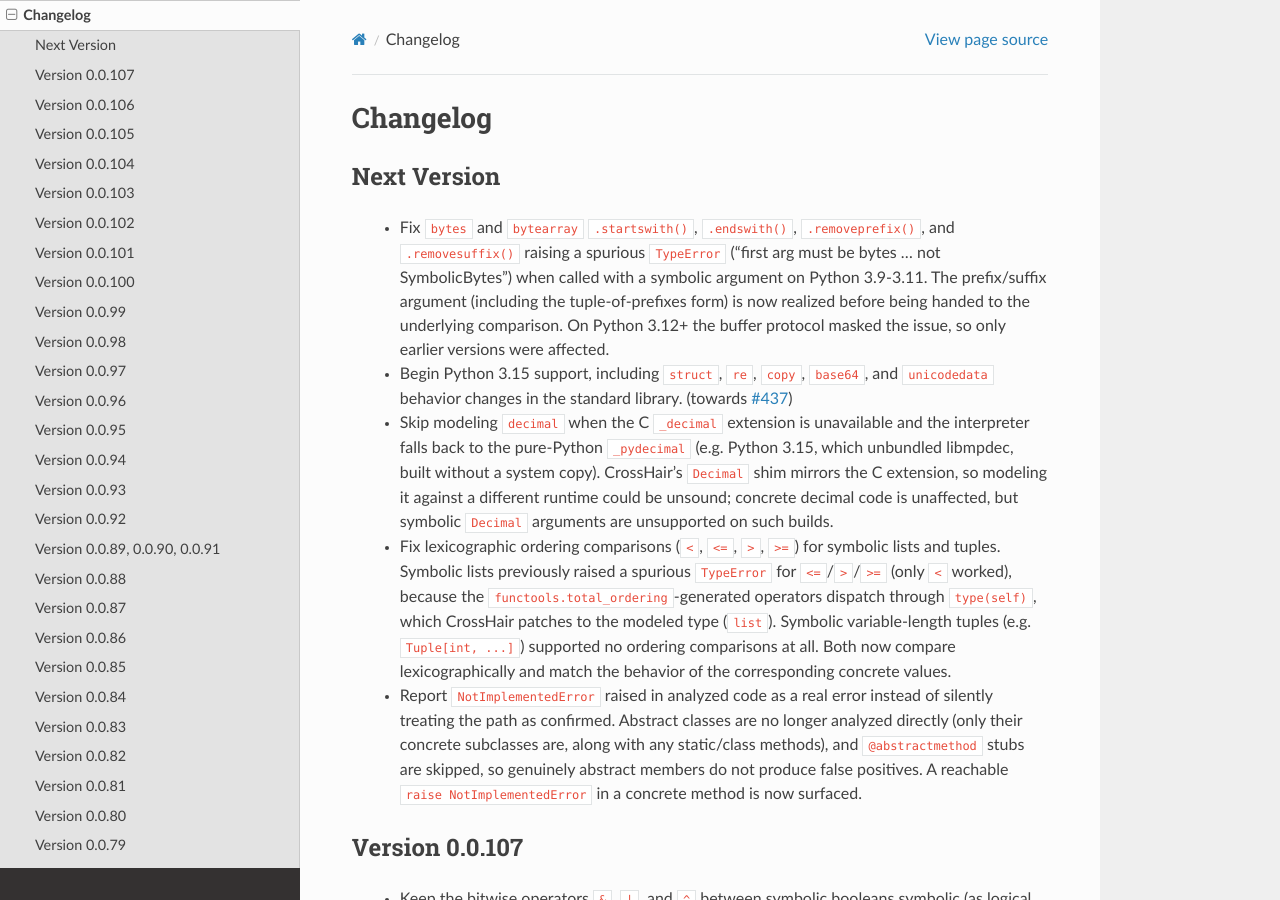
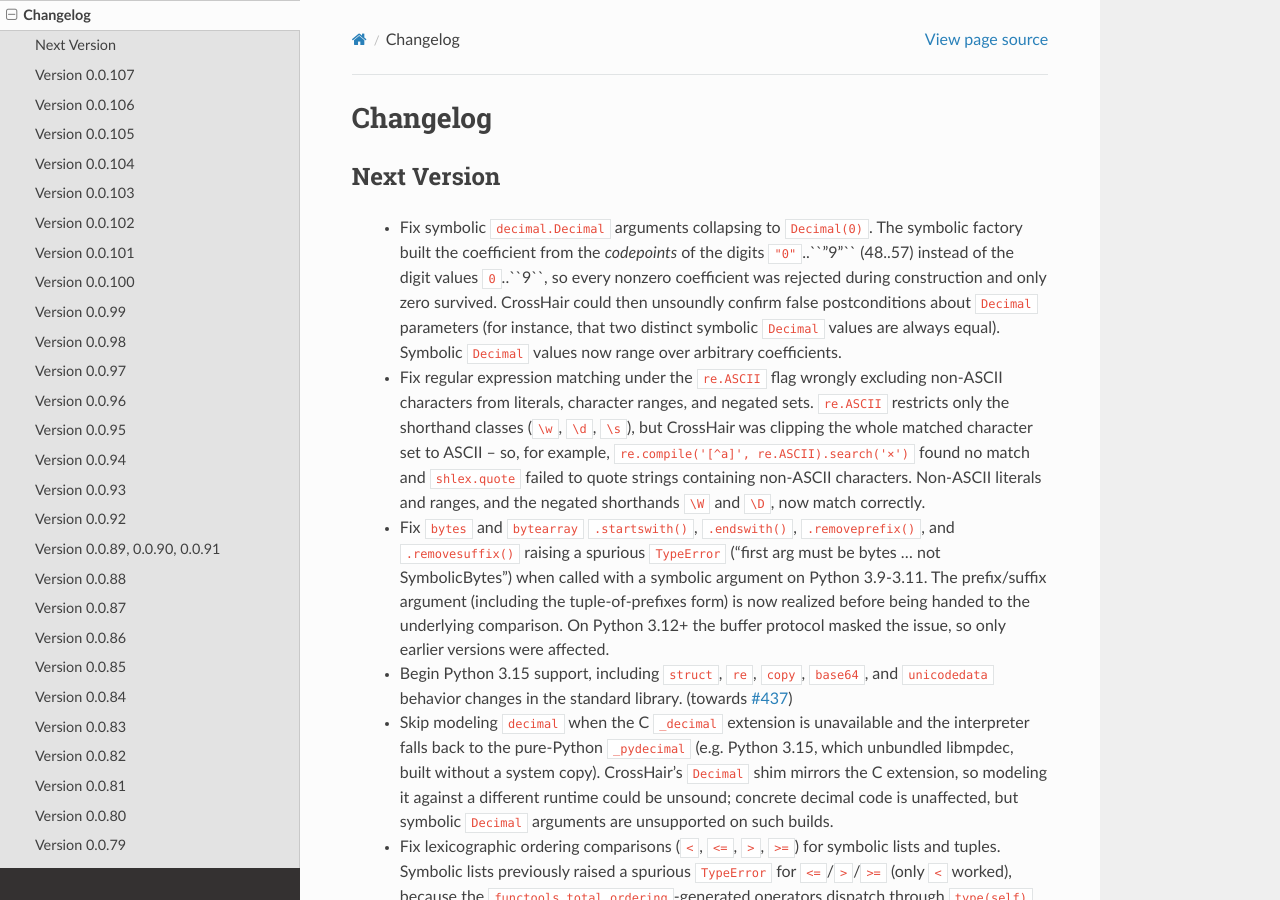
Before and after one commit to pschanely/CrossHair, a Sphinx documentation site: the page built from doc/source/changelog.rst, in a window 1280 px wide and 900 px high. Built offline with Sphinx 7.4.7 and the Read the Docs theme 3.1.0, drawn with Linux system fonts in a browser that asks for light colours; the version number is read from the project's files by our own code.

Commit message:
decimallib: fix symbolic Decimal collapsing to zero (unsound)
_make_decimal built a symbolic Decimal from a (sign, digits, exp) tuple, but
drew the coefficient digits from the range (ord("0"), ord("9")) == (48, 57) --
ASCII codepoints -- when a Decimal coefficient is a tuple of digit VALUES 0-9.
So every nonempty coefficient was out of range, Decimal(...) raised, and the
attempt was discarded as IgnoreAttempt; only the empty (== zero) coefficient
survived. Every symbolic Decimal parameter therefore collapsed to Decimal(0),
and CrossHair silently CONFIRMED false postconditions about Decimal arguments
(e.g. "a == 0", "a != 5", "not (a > 0)", even "a == b" for two free Decimals).

Draw the digits from (0, 9). Free symbolic Decimals now take arbitrary values,
and the previously-confirmed false theorems are correctly refuted with concrete
(exponent/underflow/precision) counterexamples.

The existing differential tests couldn't catch this (a degenerate symbolic 0
still matches concrete 0), so add a reachability regression test (in
decimallib_test.py -- decimallib_ch_test.py is reserved for the
crosshair-on-crosshair differential checks) asserting the plainly-false "every
Decimal == 0" is refuted; it CONFIRMED before the fix.

Also add changelog entries for this fix and the earlier re.ASCII regex fix.

Found via the operation support map (decimal.* graded black/unsound).

Co-Authored-By: Claude Opus 4.8 (1M context) <noreply@anthropic.com>
Claude-Session: https://claude.ai/code/session_01Mu2uvQPmxEVXHar9EfFVMT

```diff
--- a/doc/source/changelog.rst
+++ b/doc/source/changelog.rst
@@ -6,6 +6,22 @@ Changelog
 Next Version
 ---------------
 
+ * Fix symbolic ``decimal.Decimal`` arguments collapsing to ``Decimal(0)``. The
+   symbolic factory built the coefficient from the *codepoints* of the digits
+   ``"0"``..``"9"`` (48..57) instead of the digit values ``0``..``9``, so every
+   nonzero coefficient was rejected during construction and only zero survived.
+   CrossHair could then unsoundly confirm false postconditions about ``Decimal``
+   parameters (for instance, that two distinct symbolic ``Decimal`` values are
+   always equal). Symbolic ``Decimal`` values now range over arbitrary
+   coefficients.
+ * Fix regular expression matching under the ``re.ASCII`` flag wrongly excluding
+   non-ASCII characters from literals, character ranges, and negated sets.
+   ``re.ASCII`` restricts only the shorthand classes (``\w``, ``\d``, ``\s``),
+   but CrossHair was clipping the whole matched character set to ASCII -- so, for
+   example, ``re.compile('[^a]', re.ASCII).search('×')`` found no match and
+   ``shlex.quote`` failed to quote strings containing non-ASCII characters.
+   Non-ASCII literals and ranges, and the negated shorthands ``\W`` and ``\D``,
+   now match correctly.
  * Fix ``bytes`` and ``bytearray`` ``.startswith()``, ``.endswith()``,
    ``.removeprefix()``, and ``.removesuffix()`` raising a spurious ``TypeError``
    ("first arg must be bytes ... not SymbolicBytes") when called with a symbolic
```
Also changed, not shown: 2 other files.
